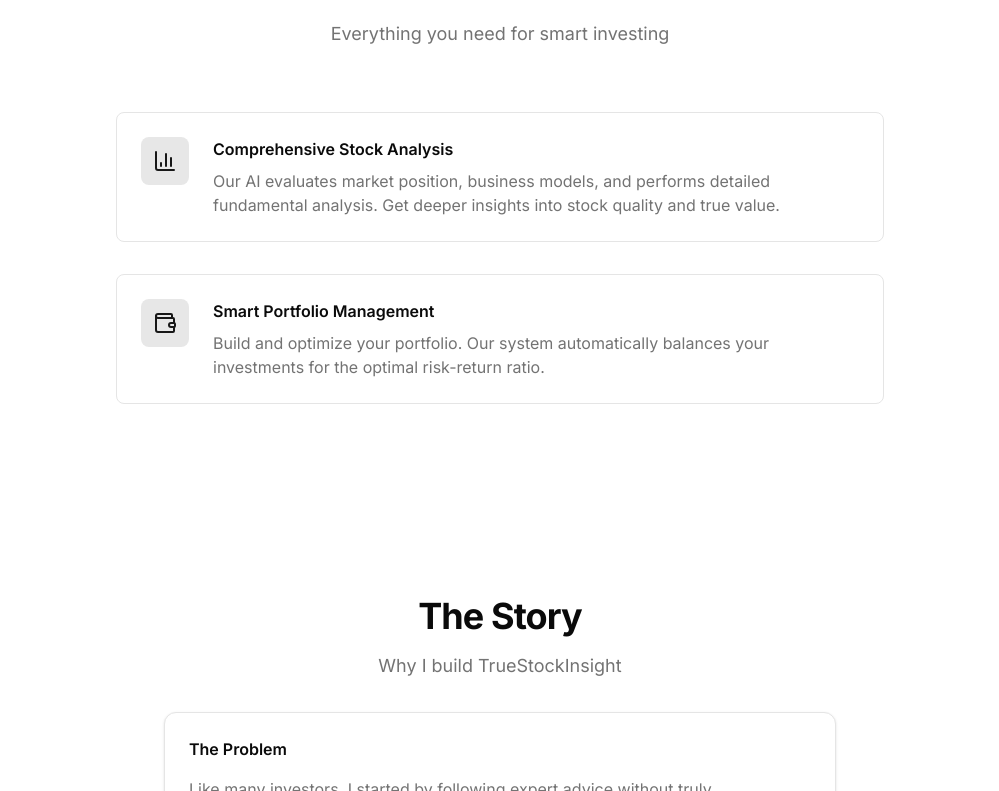
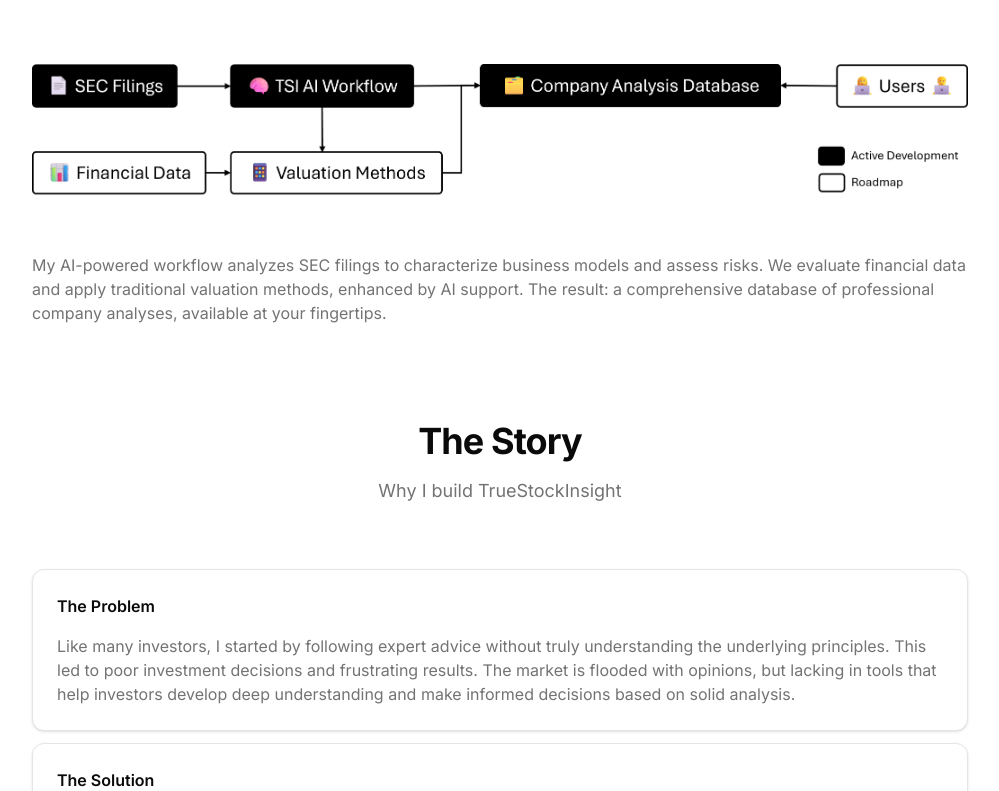
Before and after one commit to iste2/vqsn, a Next.js app: page / in a window 1280 px wide. Shown: the part 1309-2100 px from the top of the page, without its empty margins (140-1139 px from the left). Built offline with nearby package versions, Linux system fonts and the light colour scheme.

Commit message:
landing page layout, workflow

```diff
--- a/components/features.tsx
+++ b/components/features.tsx
@@ -1,28 +1,9 @@
-import { BarChart3, Wallet } from "lucide-react"
-
-interface Feature {
-  title: string
-  description: string
-  icon: React.ComponentType<{ className?: string }>
-}
-
-const features: Feature[] = [
-  {
-    title: "Comprehensive Stock Analysis",
-    description: "Our AI evaluates market position, business models, and performs detailed fundamental analysis. Get deeper insights into stock quality and true value.",
-    icon: BarChart3,
-  },
-  {
-    title: "Smart Portfolio Management",
-    description: "Build and optimize your portfolio. Our system automatically balances your investments for the optimal risk-return ratio.",
-    icon: Wallet,
-  },
-]
+import Image from "next/image";
 
 export function Features() {
   return (
     <div className="w-full flex justify-center bg-background">
-      <section className="container py-24 flex flex-col items-center max-w-[1400px] px-4 sm:px-6 lg:px-8">
+      <section className="container py-12 flex flex-col items-center max-w-[1000px] px-4 sm:px-6 lg:px-8">
         <div className="text-center mb-16">
           <h2 className="text-3xl font-bold tracking-tight sm:text-4xl mb-4">
             Features
@@ -31,22 +12,12 @@
             Everything you need for smart investing
           </p>
         </div>
-        <ul className="w-full max-w-3xl space-y-8">
-          {features.map((feature) => (
-            <li
-              key={feature.title}
-              className="flex items-start gap-6 p-6 bg-card rounded-lg border"
-            >
-              <div className="flex h-12 w-12 shrink-0 items-center justify-center rounded-lg bg-primary/10">
-                <feature.icon className="h-6 w-6 text-primary" />
-              </div>
-              <div>
-                <h3 className="font-semibold mb-2">{feature.title}</h3>
-                <p className="text-muted-foreground">{feature.description}</p>
-              </div>
-            </li>
-          ))}
-        </ul>
+        <Image src="/workflow.png" alt="workflow" width={1000} height={50} className="mb-14" />
+        <p className="text-muted-foreground">
+          My AI-powered workflow analyzes SEC filings to characterize business models and assess risks. We evaluate financial data and apply traditional valuation methods, enhanced by AI support. The result: a comprehensive database of professional company analyses, available at your fingertips.
+        </p>
+
+
       </section>
     </div>
   )
--- a/components/hero-image.tsx
+++ b/components/hero-image.tsx
@@ -3,7 +3,7 @@
 export function HeroImage() {
     return (
       <div className="relative w-full flex justify-center">
-        <div className="relative w-full max-w-[1600px] h-[600px] mt-8">
+        <div className="relative w-full max-w-[1000px] h-[600px] mt-8">
           <div className="relative w-full h-full">
             <div className="absolute inset-0 bg-gradient-to-b from-white/0 to-white pointer-events-none z-10" />
             <Image
--- a/components/our-story.tsx
+++ b/components/our-story.tsx
@@ -23,13 +23,13 @@
 export function OurStory() {
   return (
     <div className="w-full flex justify-center bg-background">
-      <section className="container py-24 flex flex-col items-center max-w-[1400px] px-4 sm:px-6 lg:px-8">
-        <div className="text-center mb-8">
+      <section className="container py-12 flex flex-col items-center max-w-[1000px] px-4 sm:px-6 lg:px-8">
+        <div className="text-center mb-16">
           <h2 className="text-3xl font-bold tracking-tight sm:text-4xl mb-4">The Story</h2>
           <p className="text-muted-foreground text-lg">Why I build TrueStockInsight</p>
         </div>
 
-        <ul className="w-full max-w-2xl space-y-6">
+        <ul className="w-full space-y-3">
           {storyEntries.map((entry) => (
             <li key={entry.title}>
               <Card className="p-6 space-y-4">
```
Also changed, not shown: public/workflow.png (added).
